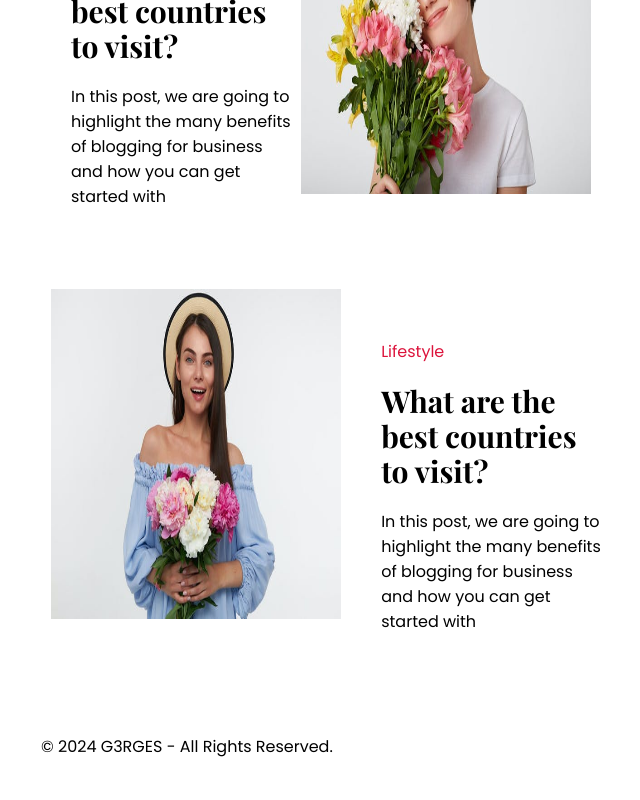
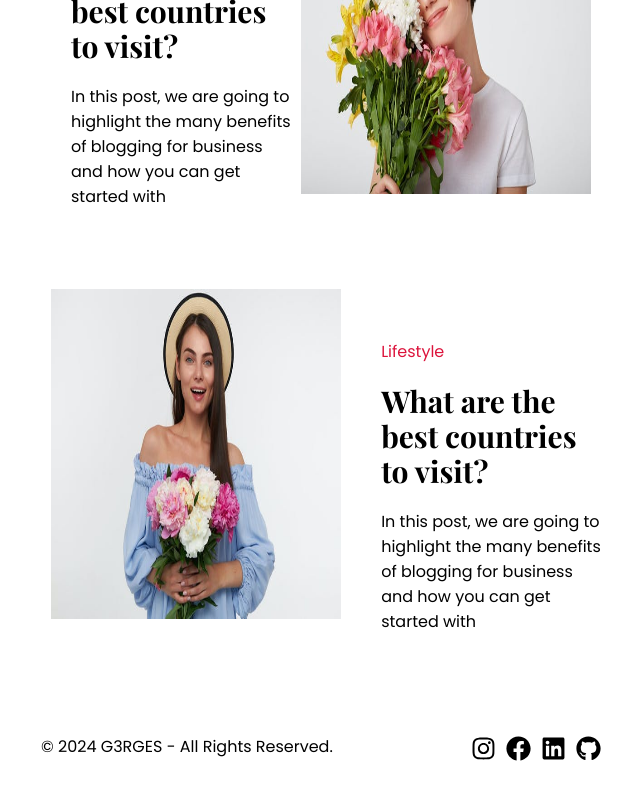
Before and after one commit to G3RGES/blog, a React (Create React App) app: page / in a window 1280 px wide. Shown: the part 1936-2736 px from the top of the page, without its empty margins (639-1279 px from the left). Built offline with nearby package versions, Linux system fonts and the light colour scheme.

Commit message:
Update Footer.jsx

```diff
--- a/src/components/Footer/Footer.jsx
+++ b/src/components/Footer/Footer.jsx
@@ -1,5 +1,7 @@
 import React from "react";
 import "./Footer.css";
+
+import { FaFacebook, FaGithub, FaInstagram, FaLinkedin } from "react-icons/fa";
 
 const Footer = () => {
   return (
@@ -9,17 +11,29 @@ const Footer = () => {
           <p>© 2024 G3RGES - All Rights Reserved.</p>
         </div>
         <div className="icon">
-          <a href="https://www.facebook.com/gergesnashaat95">
-            <i class="fa-brands fa-facebook"></i>
+          <a
+            href="https://www.instagram.com/gergesnashaat/"
+            target="_blank"
+            rel="noreferrer"
+          >
+            <FaInstagram className="text-4xl" />
           </a>
-          <a href="https://www.instagram.com/gergesnashaat/">
-            <i class="fa-brands fa-instagram"></i>
+          <a
+            href="https://www.facebook.com/gergesnashaat95"
+            target="_blank"
+            rel="noreferrer"
+          >
+            <FaFacebook className="text-4xl" />
           </a>
-          <a href="https://github.com/G3RGES">
-            <i className="fa-brands fa-square-github"></i>
+          <a
+            href="https://www.linkedin.com/in/gergesnashaat/"
+            target="_blank"
+            rel="noreferrer"
+          >
+            <FaLinkedin className="text-4xl" />
           </a>
-          <a href="https://www.linkedin.com/in/gergesnashaat/">
-            <i class="fa-brands fa-linkedin"></i>
+          <a href="https://github.com/G3RGES" target="_blank" rel="noreferrer">
+            <FaGithub className="text-4xl" />
           </a>
         </div>
       </footer>
```
